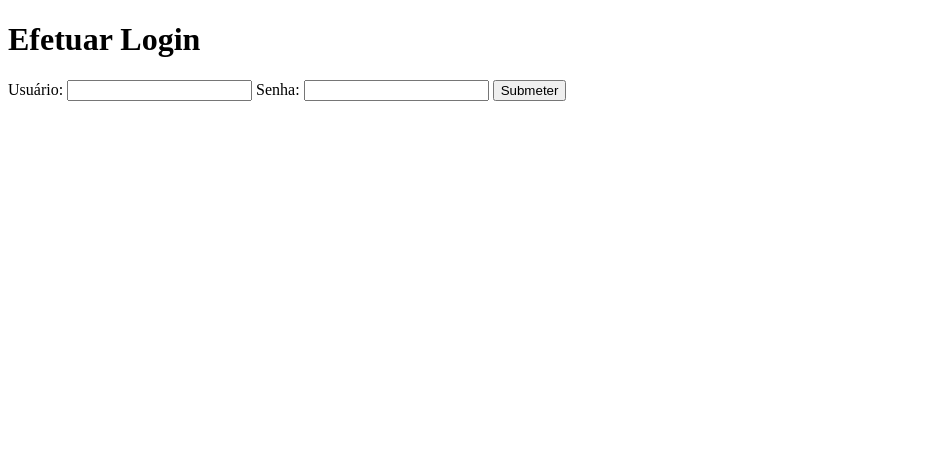
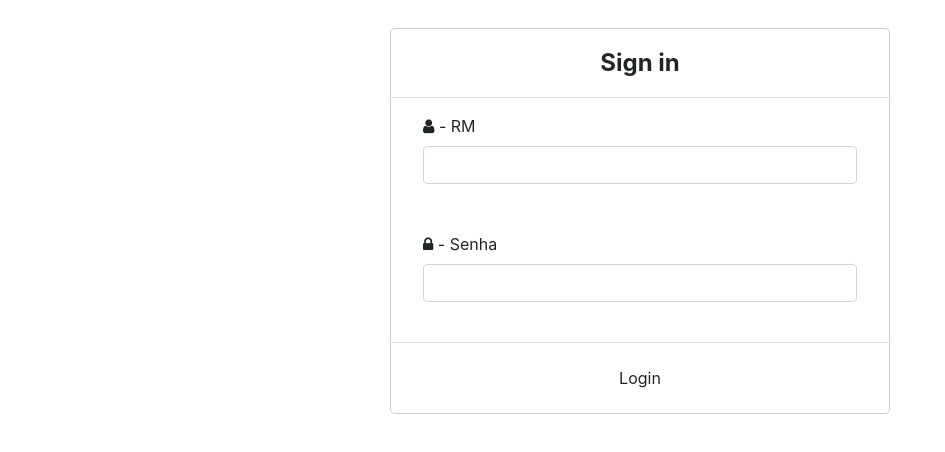
Before and after one commit to cassielrattes/cgo, a website: page public/login.html in a window 1280 px wide. Shown: the whole page, without its empty margins (0-945 px from the left). Drawn offline with nearby package versions, Linux system fonts and the light colour scheme.

Commit message:
Redirecionamento Auth

```diff
--- a/public/login.html
+++ b/public/login.html
@@ -1,24 +1,55 @@
 <!DOCTYPE html>
 <html lang="en">
-
 <head>
+    <link rel="stylesheet" href="assets/css/login.css">
+    <!--Import Font Awesome-->
+    <link rel="stylesheet" href="https://cdnjs.cloudflare.com/ajax/libs/font-awesome/4.7.0/css/font-awesome.min.css">
+    <!--Import Bootstrap-->
+    <link rel="stylesheet" href="https://stackpath.bootstrapcdn.com/bootstrap/4.3.1/css/bootstrap.min.css" integrity="sha384-ggOyR0iXCbMQv3Xipma34MD+dH/1fQ784/j6cY/iJTQUOhcWr7x9JvoRxT2MZw1T" crossorigin="anonymous">
+    <!--Let browser know website is optimized for mobile-->
+    <meta name="viewport" content="width=device-width, initial-scale=1.0"/>
     <meta charset="UTF-8">
     <meta name="viewport" content="width=device-width, initial-scale=1.0">
     <meta http-equiv="X-UA-Compatible" content="ie=edge">
-    <title>Login</title>
+    <title>Document</title>
 </head>
+<body>
+  <form method="POST" action="/usuarios/auth" id="formulario">
+        <div class="modal-dialog" role="document">
+          <div class="modal-content">
+            <div id="cima" class="modal-header text-center">
+              <h4 class="modal-title w-100 font-weight-bold">Sign in</h4>
+            </div>
+            <form id="form-login">
+            <div class="modal-body mx-3">
+              <div class="md-form mb-5">
+                <label data-error="wrong" data-success="right" for="defaultForm-email"><i class="fa fa-user prefix grey-text"></i> - RM</label>
+                <input type="text" id="usuario" name="usuario" class="form-control validate">
+              </div>
 
-<body>
-    <h1>Efetuar Login</h1>
-    <form method="GET" action="/usuarios" id="formulario">
-        Usuário: <input type="text" name="usuario" id="usuario">
-        Senha: <input type="password" name="senha" id="senha">
-        <input type="submit" value="Submeter">
-    </form><br>
+              <div class="md-form mb-4">
+                <label data-error="wrong" data-success="right" for="defaultForm-pass"><i class="fa fa-lock prefix grey-text"></i> - Senha</label>
+                <input type="password" id="senha" name="senha" class="form-control validate">
+              </div>
 
-    <script>
-
-    </script>
+            </div>
+            <div class="modal-footer d-flex justify-content-center">
+              <button id="login" onclick="login()" class="btn btn-default btn-rounded">Login</button>
+            </div>
+            </form>
+          </div>
+        </div>
+<script>
+function login(){
+        const formulario = document.getElementById("form-login");
+        const data = new URLSearchParams(new FormData(formulario));
+        fetch('/usuarios/auth', {
+            method: 'POST',
+            headers: { 'Content-Type': 'application/x-www-form-urlencoded'},
+            body: data
+        })
+    }
+</script>
+</form>
 </body>
-
 </html>
--- a/routes/usuarios.js
+++ b/routes/usuarios.js
@@ -12,11 +12,11 @@ const routers = express.Router();
 routers.post('/auth', (req, res) => {
     const usuario = new Usuario(req.body);
     usuario.setarSenha(req.body.senha);
-    new UsuarioDAO().buscaPorUsuarioESenha(usuario, (resposta) => {
+    new UsuarioDAO().buscarPorUsuarioESenha(usuario, (resposta) => {
 
         if (resposta.length > 0) {
-            const token = jwt.sign({ rm: Utils.criptografa('' + resposta[0].rm), nome: resposta[0].nome, nivel: resposta[0].admin }, segredo, { expiresIn: '1h' });
-            res.cookie('token', token).redirect('/index');
+            const token = jwt.sign({ id: Utils.criptografa('' + resposta[0].id), nome: resposta[0].nome, tipo: resposta[0].tipo }, segredo, { expiresIn: '1h' });
+            res.cookie('token', token).redirect('/admplanta');
             //res.json(token);
         } else {
             res.status(301).redirect('/login');
```
Also changed, not shown: config/express.js (+5 -7 lines).
